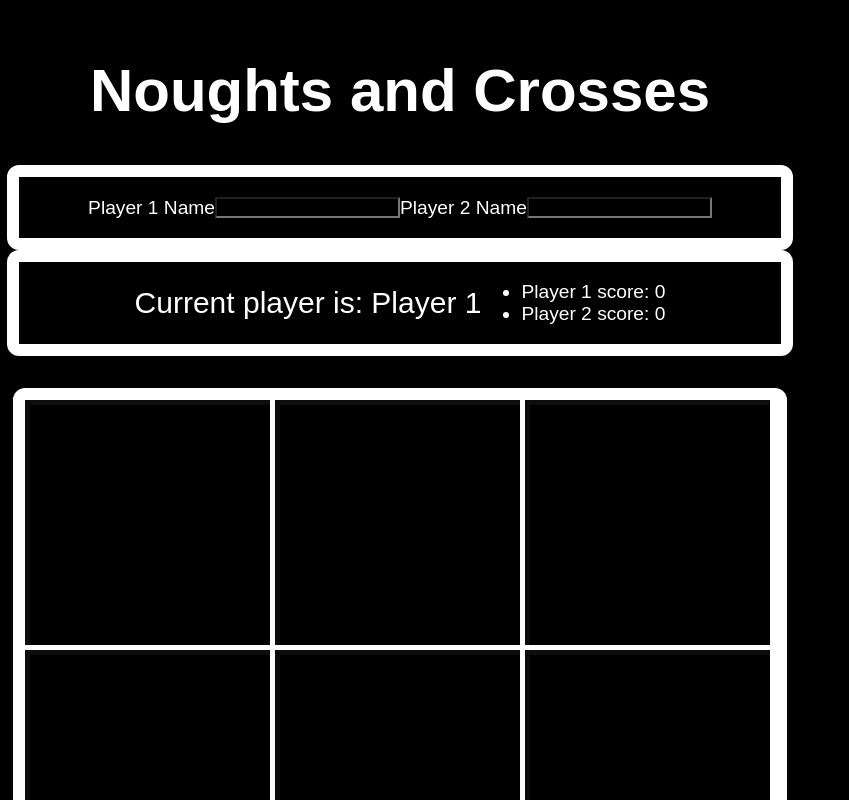
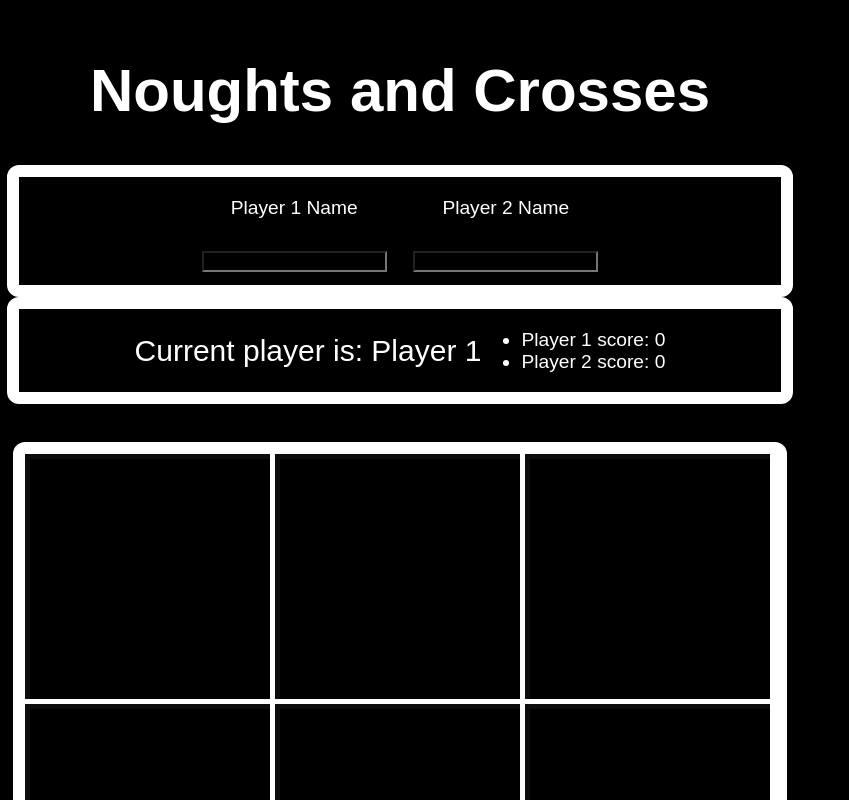
Before and after one commit to theshortsmonkey/theshortsmonkey.github.io, a plain HTML site: page noughts_and_crosses/index.html in a window 1280 px wide. Shown: the top 800 px of the page, without its empty margins (0-849 px from the left). Drawn offline with Linux system fonts and the light colour scheme.

Commit message:
noughts and crosses, improved layout for narrow screens

```diff
--- a/noughts_and_crosses/index.html
+++ b/noughts_and_crosses/index.html
@@ -10,10 +10,26 @@
   <body>
     <h1 class="main-header">Noughts and Crosses</h1>
     <section id="player-details">
-      <p>Player 1 Name </p>
-      <input type="text" id="p1name" name="p1name" autocomplete="off"/>
-      <p>Player 2 Name </p>
-      <input type="text" id="p2name" name="p2name" autocomplete="off"/>
+      <div>
+        <p class="player-details-text">Player 1 Name</p>
+        <input
+          type="text"
+          class="player-details-text"
+          id="p1name"
+          name="p1name"
+          autocomplete="off"
+        />
+      </div>
+      <div>
+        <p class="player-details-text">Player 2 Name</p>
+        <input
+          type="text"
+          class="player-details-text"
+          id="p2name"
+          name="p2name"
+          autocomplete="off"
+        />
+      </div>
     </section>
     <section id="stats">
       <div id="current-player">Current player is: Player 1</div>
@@ -24,7 +40,6 @@
         </ul>
       </div>
     </section>
-    <p></p>
     <section id="view-board">
       <div id="playing-board">
         <div id="overlay">
@@ -40,7 +55,6 @@
         </div>
       </div>
     </section>
-    <p></p>
     <div id="reset-button">
       <button id="play-again-button" onclick="resetBoard()">Play Again</button>
     </div>
--- a/noughts_and_crosses/style.css
+++ b/noughts_and_crosses/style.css
@@ -2,6 +2,7 @@
   background-color: black;
   color: white;
   font-family: fantasy;
+  text-align: center;
 }
 .main-header {
   color: white;
@@ -39,6 +40,14 @@ button {
   border: 12px solid white;
   border-radius: 12px;
 }
+#player-details {
+  /* display: flex; */
+  flex-direction: row;
+  flex-wrap: wrap;
+}
+.player-details-text {
+  margin: 1em;
+}
 #current-player{
   font-size: 30px;
 }
@@ -55,6 +64,7 @@ button {
   overflow: hidden;
   border: 12px solid white;
   border-radius: 12px;
+  margin: 2em;
 }
 #overlay {
   display: grid;
@@ -70,7 +80,7 @@ button {
   z-index: 50;
   background: none;
   box-shadow: inset 5px 5px 0 rgba(255, 255, 255, 0.05), inset -5px -5px 0 white;
-  font-size:150px;
+  font-size: 20vw;
   display: flex;
   justify-content: center;
   align-items: center;
```
